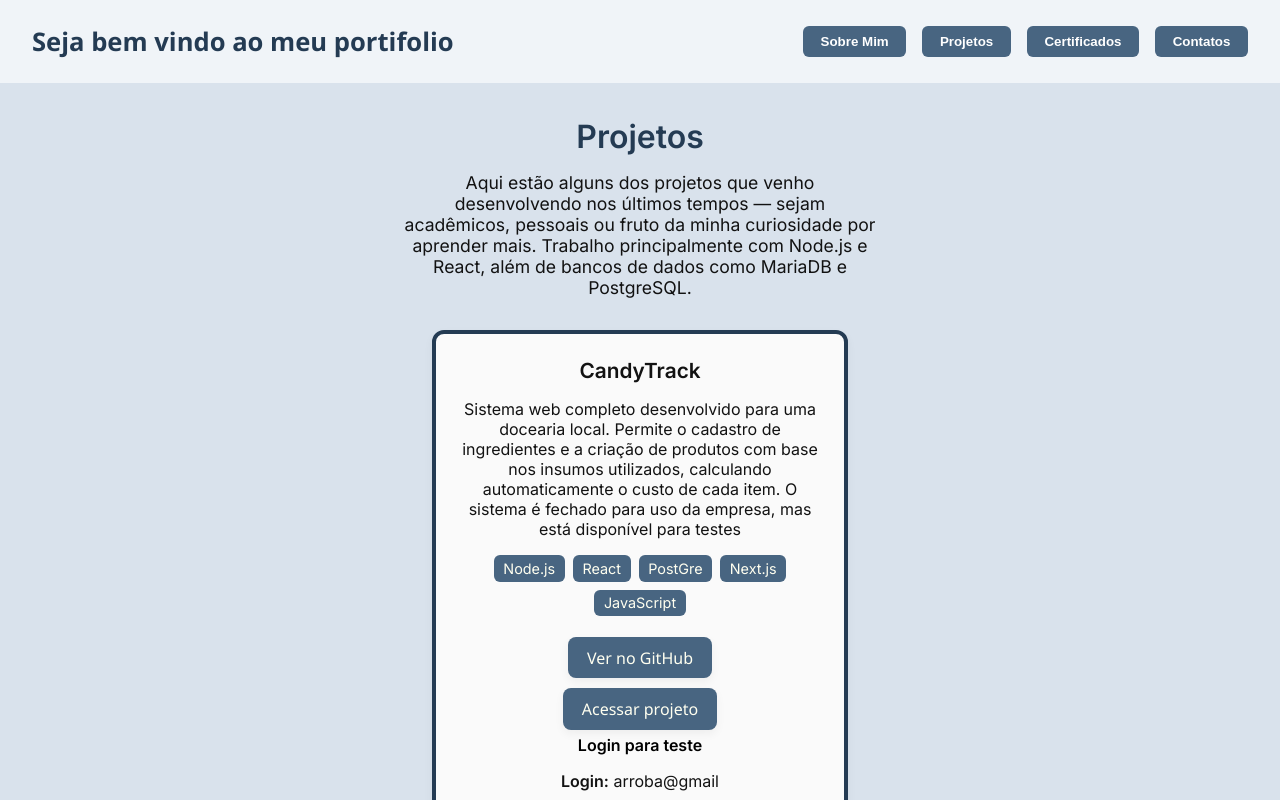
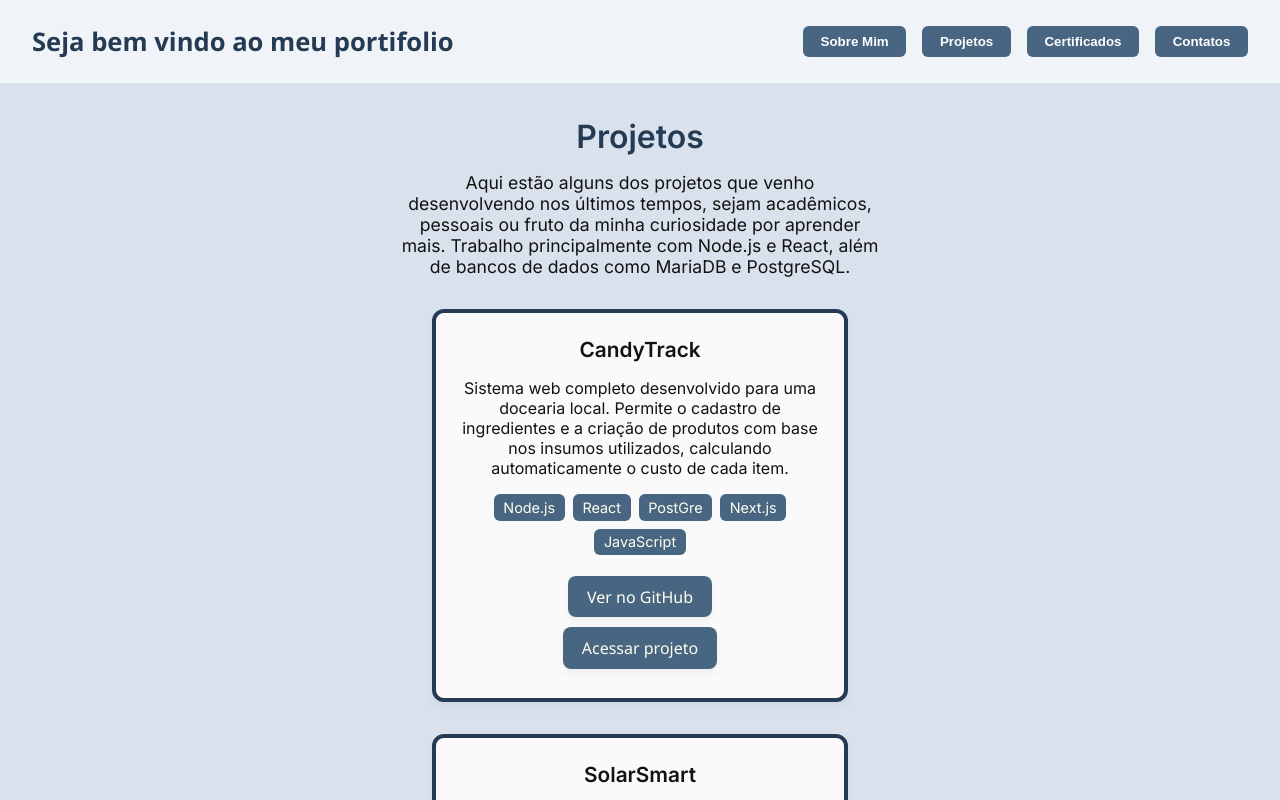
Before and after one commit to RenatoPiresFilogenio/portifolio, a Next.js app: page /projects in a window 1280 px wide. Shown: the top 800 px of the page. Built offline with nearby package versions, Linux system fonts and the light colour scheme.

Commit message:
Atualizando Portifolio

```diff
--- a/src/app/projects/page.js
+++ b/src/app/projects/page.js
@@ -7,15 +7,11 @@ const projects = [
   {
     title: "CandyTrack",
     description: "Sistema web completo desenvolvido para uma docearia local. Permite o cadastro de ingredientes e" +
-    " a criação de produtos com base nos insumos utilizados, calculando automaticamente o custo de cada item. O sistema é "
-    +"fechado para uso da empresa, mas está disponível para testes",
+    " a criação de produtos com base nos insumos utilizados, calculando automaticamente o custo de cada item.",
     techs: ["Node.js", "React", "PostGre", "Next.js ",  "JavaScript"],
     github: "https://github.com/RenatoPiresFilogenio/sistemaDocearia",
     deploy:"https://sistema-docearia-81an.vercel.app/",
-    img: " ",
-    loginTeste: [
-      { email: "arroba@gmail", senha: "1" }
-    ]
+    img: " "
   },
   {
     title: "SolarSmart",
@@ -24,10 +20,7 @@ const projects = [
     techs: ["Java"],
     github: "https://github.com/RenatoPiresFilogenio/SolarSmart",
     deploy:"",
-    img: " ",
-    loginTeste: [
-      { email: "", senha: "" }
-    ]
+    img: " "
   },
    {
     title: "TarefasHoje",
@@ -37,10 +30,7 @@ const projects = [
     techs: ["React Native", "JavaScript"],
     github: "https://github.com/RenatoPiresFilogenio/TarefasHoje/blob/main/README.md",
     deploy:"",
-    img: " ",
-    loginTeste: [
-      { email: "", senha: "" }
-    ]
+    img: " "
   },
 
 ];
@@ -51,7 +41,7 @@ export default function Projects() {
       <h1>Projetos</h1>
 
       <p>
-        Aqui estão alguns dos projetos que venho desenvolvendo nos últimos tempos — sejam acadêmicos, pessoais ou fruto da minha curiosidade por aprender mais.
+        Aqui estão alguns dos projetos que venho desenvolvendo nos últimos tempos, sejam acadêmicos, pessoais ou fruto da minha curiosidade por aprender mais.
         Trabalho principalmente com Node.js e React, além de bancos de dados como MariaDB e PostgreSQL.
       </p>
 
```
